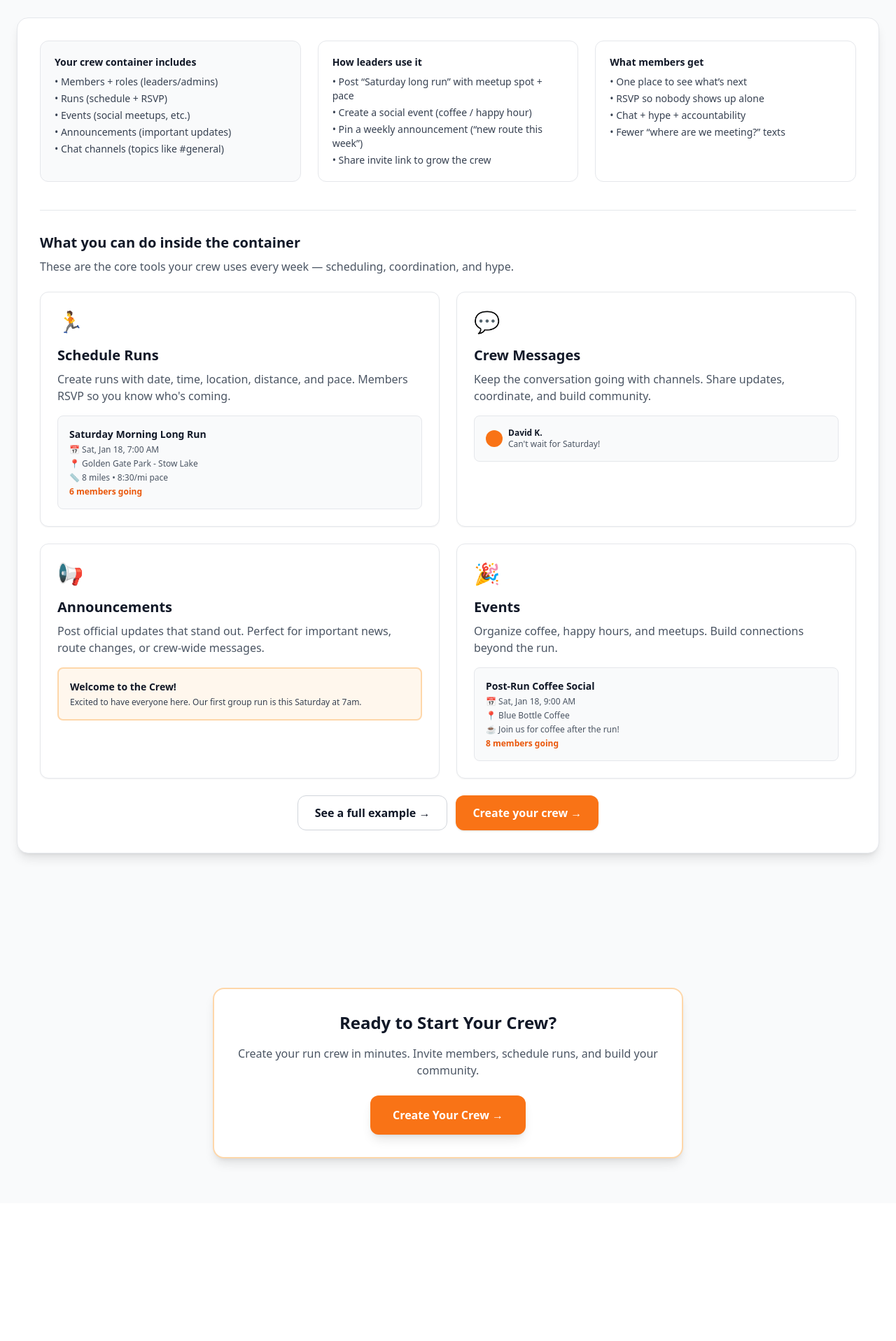
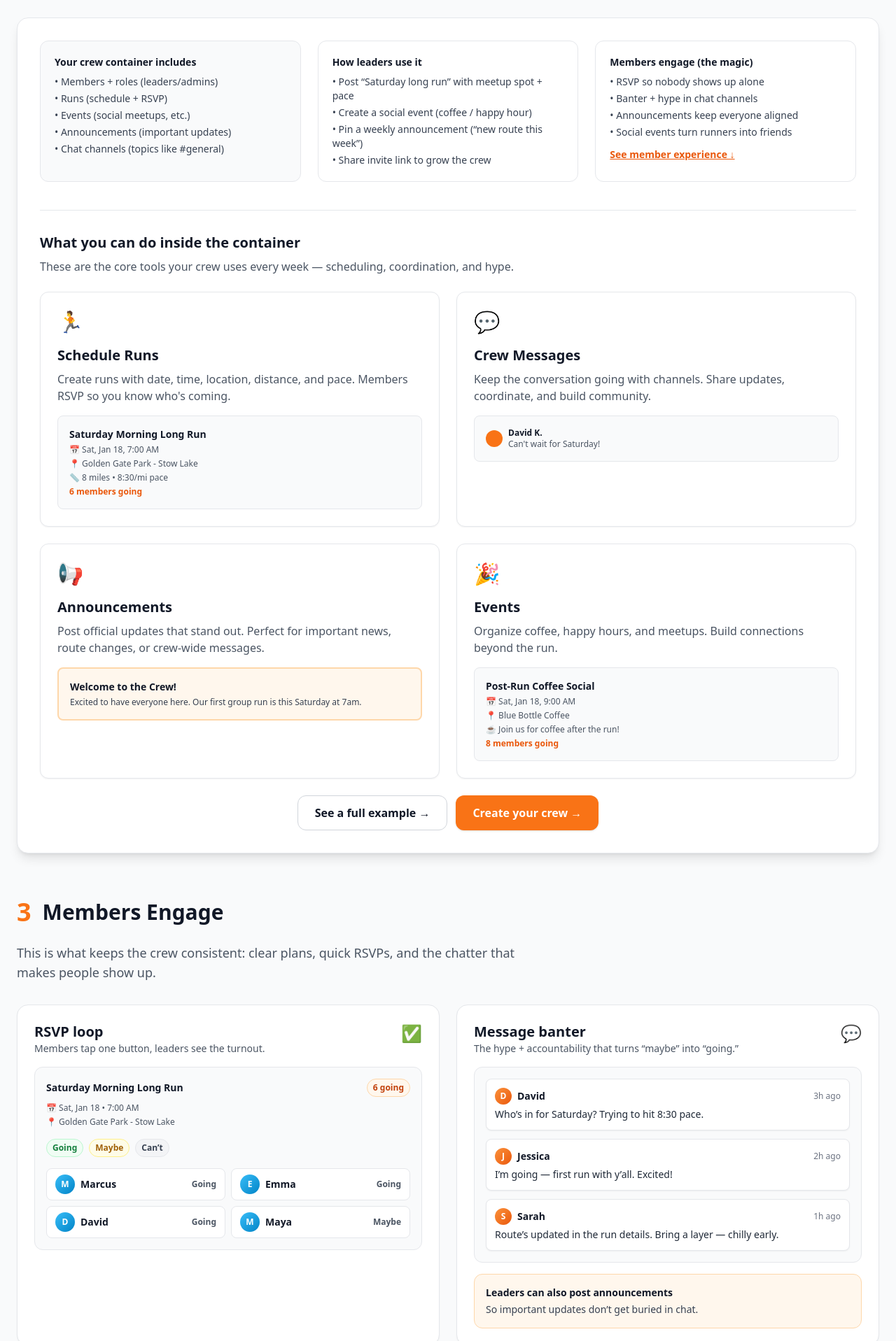
Before and after one commit to GoFast-Athlete-Training/gofastapp-mvp, a Next.js app: page /start-crew in a window 1280 px wide. Shown: the part 1323-3240 px from the top of the page at 70% size. Before the commit the page ends 3043 px from the top, so only its background shows below. Built offline with nearby package versions, Linux system fonts and the light colour scheme.

Commit message:
Add Step 3 Members Engage (RSVP + banter)

```diff
--- a/app/start-crew/page.tsx
+++ b/app/start-crew/page.tsx
@@ -239,13 +239,18 @@ export default function StartCrewExplainerPage() {
               </div>
 
               <div className="rounded-xl border border-gray-200 p-5">
-                <p className="text-sm font-semibold text-gray-900 mb-2">What members get</p>
+                <p className="text-sm font-semibold text-gray-900 mb-2">Members engage (the magic)</p>
                 <ul className="text-sm text-gray-700 space-y-1">
-                  <li>• One place to see what’s next</li>
                   <li>• RSVP so nobody shows up alone</li>
-                  <li>• Chat + hype + accountability</li>
-                  <li>• Fewer “where are we meeting?” texts</li>
+                  <li>• Banter + hype in chat channels</li>
+                  <li>• Announcements keep everyone aligned</li>
+                  <li>• Social events turn runners into friends</li>
                 </ul>
+                <div className="mt-3 text-sm">
+                  <a href="#members-engage" className="text-orange-600 hover:text-orange-700 font-semibold underline">
+                    See member experience ↓
+                  </a>
+                </div>
               </div>
             </div>
 
@@ -340,6 +345,105 @@ export default function StartCrewExplainerPage() {
               >
                 Create your crew →
               </Link>
+            </div>
+          </div>
+        </section>
+
+        {/* Step 3: Members Engage */}
+        <section id="members-engage" className="mb-16 scroll-mt-24">
+          <div className="flex items-center mb-6">
+            <span className="text-4xl font-bold text-orange-500 mr-4">3</span>
+            <h3 className="text-2xl md:text-3xl font-bold text-gray-900">Members Engage</h3>
+          </div>
+          <p className="text-lg text-gray-600 mb-8 max-w-3xl">
+            This is what keeps the crew consistent: clear plans, quick RSVPs, and the chatter that makes people show up.
+          </p>
+
+          <div className="grid grid-cols-1 lg:grid-cols-2 gap-6">
+            {/* RSVP Loop */}
+            <div className="bg-white rounded-2xl border border-gray-200 shadow-sm p-6">
+              <div className="flex items-start justify-between gap-3 mb-4">
+                <div>
+                  <h4 className="text-xl font-bold text-gray-900">RSVP loop</h4>
+                  <p className="text-sm text-gray-600">Members tap one button, leaders see the turnout.</p>
+                </div>
+                <div className="text-2xl">✅</div>
+              </div>
+
+              <div className="rounded-xl border border-gray-200 bg-gray-50 p-4">
+                <div className="flex items-center justify-between mb-2">
+                  <p className="text-sm font-semibold text-gray-900">Saturday Morning Long Run</p>
+                  <span className="text-xs font-semibold text-orange-700 bg-orange-50 border border-orange-200 px-2 py-1 rounded-full">
+                    6 going
+                  </span>
+                </div>
+                <div className="text-xs text-gray-600 space-y-1">
+                  <div>📅 Sat, Jan 18 • 7:00 AM</div>
+                  <div>📍 Golden Gate Park - Stow Lake</div>
+                </div>
+
+                <div className="mt-4 flex flex-wrap gap-2">
+                  <span className="text-xs font-semibold bg-green-50 text-green-700 border border-green-200 px-2 py-1 rounded-full">Going</span>
+                  <span className="text-xs font-semibold bg-yellow-50 text-yellow-700 border border-yellow-200 px-2 py-1 rounded-full">Maybe</span>
+                  <span className="text-xs font-semibold bg-gray-100 text-gray-700 border border-gray-200 px-2 py-1 rounded-full">Can’t</span>
+                </div>
+
+                <div className="mt-4 grid grid-cols-2 gap-2">
+                  {[
+                    { name: 'Marcus', status: 'Going' },
+                    { name: 'Emma', status: 'Going' },
+                    { name: 'David', status: 'Going' },
+                    { name: 'Maya', status: 'Maybe' },
+                  ].map((r) => (
+                    <div key={`${r.name}-${r.status}`} className="flex items-center justify-between bg-white border border-gray-200 rounded-lg px-3 py-2">
+                      <div className="flex items-center gap-2">
+                        <div className="w-7 h-7 rounded-full bg-gradient-to-br from-sky-400 to-sky-600 flex items-center justify-center text-white text-xs font-semibold">
+                          {r.name[0]}
+                        </div>
+                        <span className="text-sm font-semibold text-gray-900">{r.name}</span>
+                      </div>
+                      <span className="text-xs font-semibold text-gray-600">{r.status}</span>
+                    </div>
+                  ))}
+                </div>
+              </div>
+            </div>
+
+            {/* Message banter */}
+            <div className="bg-white rounded-2xl border border-gray-200 shadow-sm p-6">
+              <div className="flex items-start justify-between gap-3 mb-4">
+                <div>
+                  <h4 className="text-xl font-bold text-gray-900">Message banter</h4>
+                  <p className="text-sm text-gray-600">The hype + accountability that turns “maybe” into “going.”</p>
+                </div>
+                <div className="text-2xl">💬</div>
+              </div>
+
+              <div className="rounded-xl border border-gray-200 bg-gray-50 p-4 space-y-3">
+                {[
+                  { who: 'David', time: '3h ago', text: 'Who’s in for Saturday? Trying to hit 8:30 pace.' },
+                  { who: 'Jessica', time: '2h ago', text: 'I’m going — first run with y’all. Excited!' },
+                  { who: 'Sarah', time: '1h ago', text: 'Route’s updated in the run details. Bring a layer — chilly early.' },
+                ].map((m) => (
+                  <div key={`${m.who}-${m.time}`} className="bg-white border border-gray-200 rounded-lg p-3 shadow-sm">
+                    <div className="flex items-center justify-between mb-1">
+                      <div className="flex items-center gap-2">
+                        <div className="w-6 h-6 rounded-full bg-gradient-to-br from-orange-400 to-orange-600 flex items-center justify-center text-white text-xs font-semibold">
+                          {m.who[0]}
+                        </div>
+                        <span className="text-sm font-semibold text-gray-900">{m.who}</span>
+                      </div>
+                      <span className="text-xs text-gray-500">{m.time}</span>
+                    </div>
+                    <p className="text-sm text-gray-800">{m.text}</p>
+                  </div>
+                ))}
+              </div>
+
+              <div className="mt-4 rounded-xl border border-orange-200 bg-orange-50 p-4">
+                <p className="text-sm font-semibold text-gray-900 mb-1">Leaders can also post announcements</p>
+                <p className="text-sm text-gray-700">So important updates don’t get buried in chat.</p>
+              </div>
             </div>
           </div>
         </section>
```
